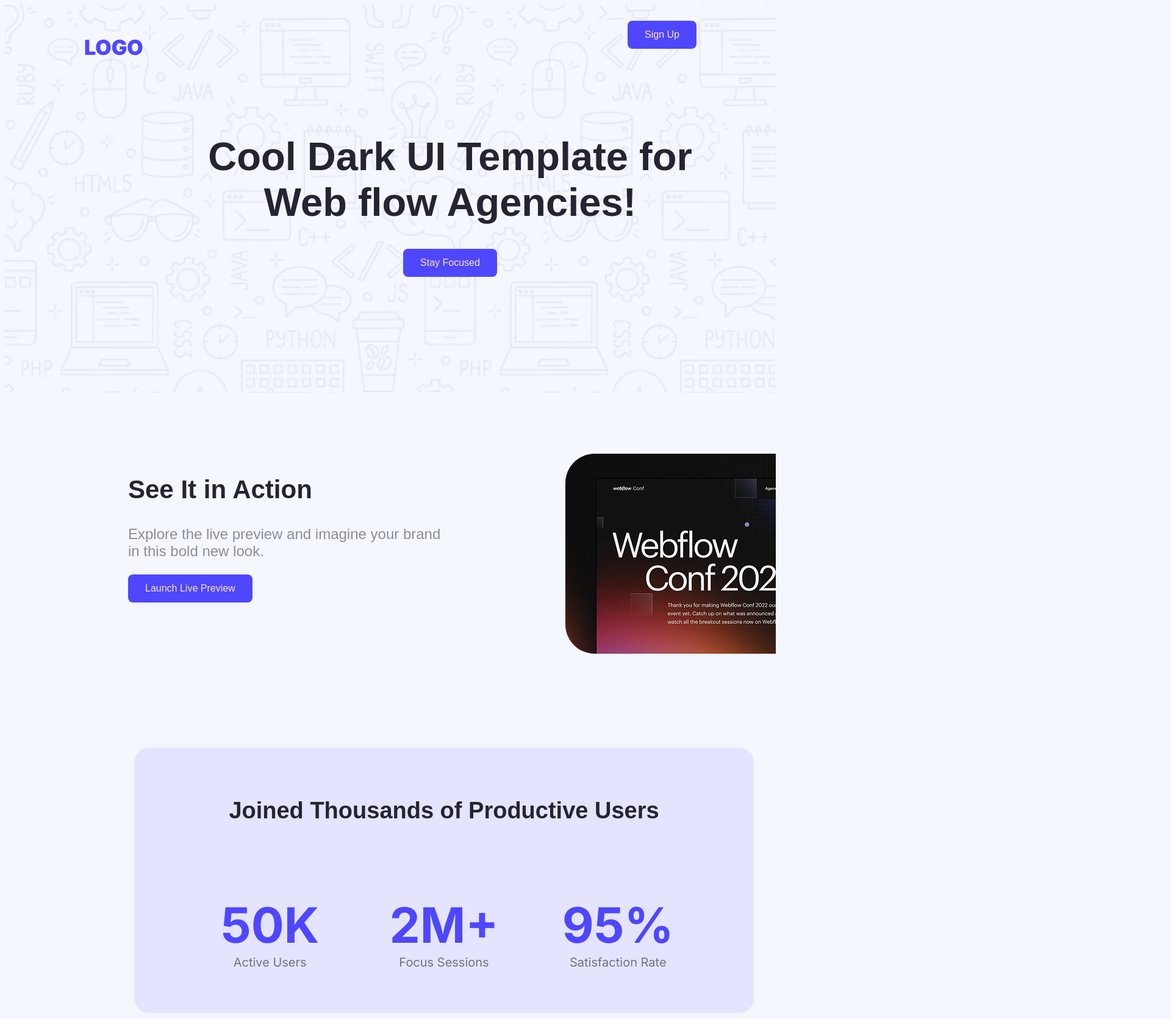
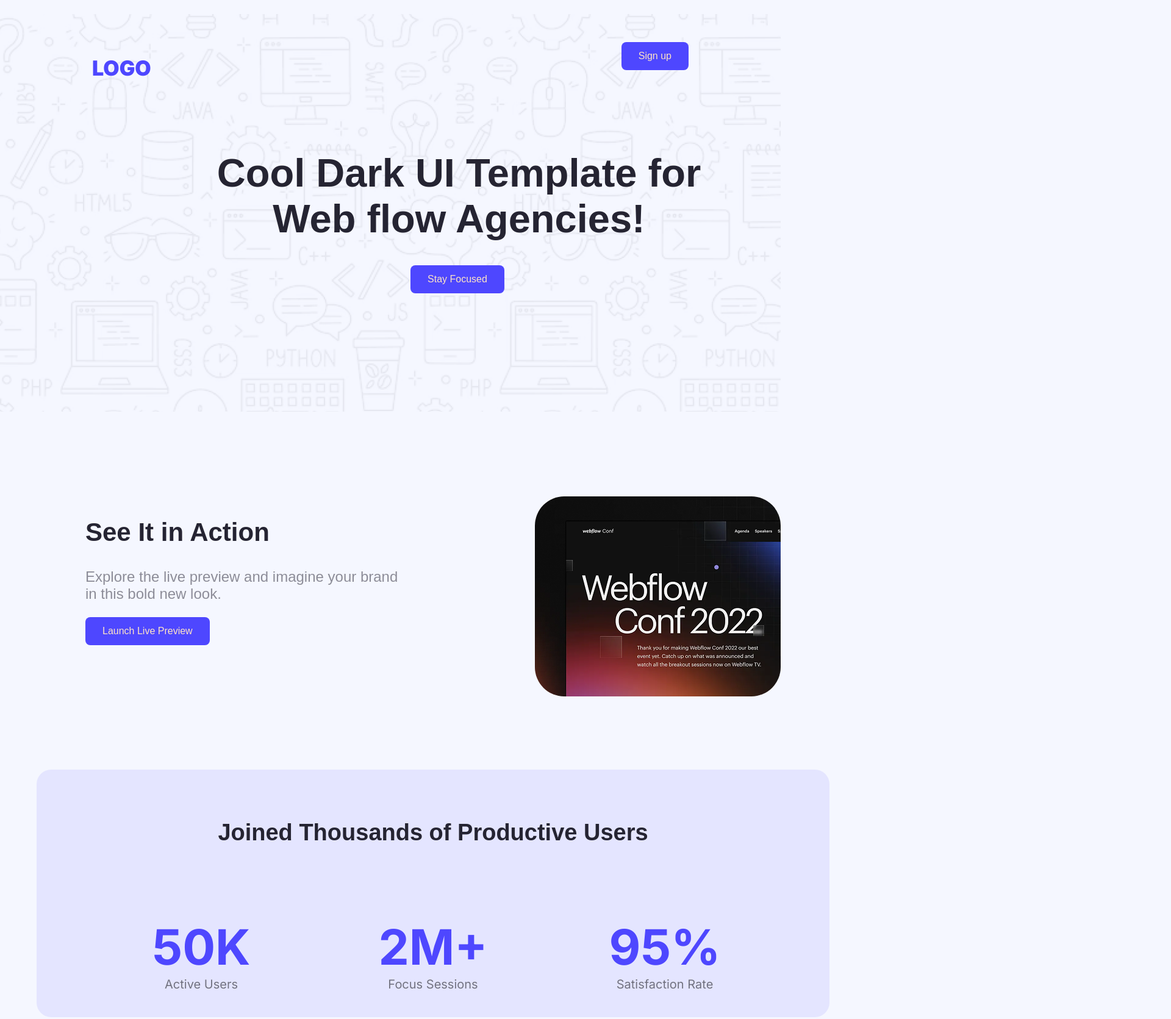
Before and after one commit to Shariful-01/B12A01-landing-launchpad, a plain HTML site: page index.html in a window 1280 px wide. Shown: the top 1671 px of the page at 61% size, 1920 px wide, since content can reach past the window. Drawn offline with Linux system fonts and the light colour scheme.

Commit message:
added decoration

```diff
--- a/index.html
+++ b/index.html
@@ -13,20 +13,20 @@
 </head>
 <body class="webpage">
     <header class="header">
-        <nav >
+        <nav>
             <h3 class="inter-font nav-logo">LOGO</h3>
            <ul>
-            <li><div class="button-wrapper raleway-font"><button class="glow-button">Sign Up</button></div></li>
+            <li><button class="glow-button raleway-font">Sign up</button></li>
            </ul>
         </nav>
-        <div class="banner  ">
+        <div class="banner">
             <p class="banner-paragraph raleway-font">Cool Dark UI Template for Web flow Agencies!</p>
             <div class="button-wrapper raleway-font"><button class="glow-button">Stay Focused</button></div>
         </div>
     </header>
     <main>
         <!-- action section style -->
-        <section>
+        <section class="actionpage-position">
             <div class="action-page">
                 <div class="action-left">
                     <h2 class="action-tittle raleway-font">See It in Action</h2>
@@ -133,7 +133,7 @@
         <!-- this is touch section -->
          <section class="contra">
             <div class="contact-form">
-  <h1 class="get-touch">Let's Get in Touch</h1>
+  <h1 class="raleway-font">Let's Get in Touch</h1>
   <form>
     <label class="inter-font">Email</label>
     <input type="email" placeholder="example@email.com">
--- a/stylee/style.css
+++ b/stylee/style.css
@@ -1,34 +1,34 @@
-/* webpage decoration */
-html, body {
-  overflow-x: hidden;
-}
-
-
-
 /* whole page style */
 .webpage{
     background-color: #F5F7FF;
-    overflow-x: hidden;
 }
 main{
-    max-width: 1140px;
+    max-width: 100%;
     margin: 0 auto;
 }
+body {
+  display: flex;
+  flex-direction: column;
+  justify-content: center;
+  /* align-items: center; */
+  min-height: 100vh;
+  margin: 0;
+}
+
 /*header background */
 .header{
     background-image: url(../Assets/Hero-bg.png);
     background-repeat: no-repeat;
-    margin: -40px -20px;
-    height: 700px;
+    /* width: 1440px; */
+    height: 698px;
     background-position: center;
 }
 /* font style */
 .inter-font {
   font-family: "Inter", sans-serif;
   font-optical-sizing: auto;
- font-weight: 900;
+  font-weight: 900;
   font-style: normal;
-  /* margin:0 auto; */
 }
 
 .raleway-font {
@@ -43,12 +43,11 @@ nav{
     display: flex;
     align-items: center;
     /* width: 1140px; */
-    /* height: 151px; */
-    margin: 0px 150px;
-    padding: 50px 0px;
+    height: 151px;
+    margin: 10px 151px;
+    padding: 10px 0px;
     justify-content: space-between;
     gap: auto;
-    text-align: center;
 }
 nav ul li{
     list-style: none;
@@ -81,7 +80,8 @@ nav ul li{
     margin-top: 158px;
     margin-bottom: 200px;
     margin: 0 auto;
-    /* height: 700px; */
+    /* width: 905px; */
+    /* height: 237px; */
     align-items: center;
     text-align: center;
     justify-content: center;
@@ -93,16 +93,20 @@ nav ul li{
     font-weight: 700;
     font-size: 65px;
     color: #252432;
-    /* width: 905px; */
+    width: 905px;
     height: 152px;
     margin-bottom: 37px;
+    justify-content: center;
 }
 /* actionsection style */
+.actionpage-position{
+
+}
 .action-page{
     display: flex;
-    gap: 200px;
+    gap: 220px;
     padding: 116px 160px 0px 140px;
-    /* margin: 0px 150px; */
+    width: 1440px;
 
 }
 .action-left{
@@ -113,7 +117,6 @@ nav ul li{
    font-weight: 700;
     font-size: 42px;
     color: #252432;
-    width: 517px;
 }
 .action-sub-tittle{
     font-weight: 400;
@@ -130,9 +133,9 @@ nav ul li{
     background-color: rgba(78, 71, 255, 0.1);
     border-radius: 24px;
     padding: 50px 80px;
-    width: 856px;
-    /* height: 306px; */
-    margin: 150px;
+    width: 1140px;
+    height: 306px;
+    margin: 116px 160px 0px 60px;
 }
 .product-div{
     display:flex;
@@ -164,14 +167,13 @@ nav ul li{
      margin-top: 0;
   line-height: 1.1;
 }
-/* this is extra part */
+/* this is ertra part */
 .promo-section{
     text-align: center;
-  padding: 70px 150px;
+  padding: 140px 70px;
   background-color: #ffffff;
   border-radius: 14px;
-  margin: 50px 150px;
-
+  width: 1215px;
 }
 
 .promo-section p {
@@ -208,19 +210,13 @@ nav ul li{
 } */
 .contact-form {
   display: flex;
-   margin: 50px 15px;
-   /* height:auto; */
+   width: 1200px;
    gap: 150px;
     padding: 116px 160px 0px 140px;
     align-items: center;
+
 }
-.get-touch{
-  width: 530px;
-  height: 230px;
-  font-family: "Raleway", sans-serif;
-  font-size: 97px;
-  font-weight: bold;
-}
+
 /* Heading */
 .contact-form h1 {
  font-size: 97px;
@@ -263,11 +259,11 @@ nav ul li{
 
 /* this is user say page */
 .testimonial-section {
-  padding: 50px 20px;
+  padding: 60px 20px;
   /* background-color: #f9f9f9; */
   text-align: center;
   font-family: 'Raleway', sans-serif;
-   width: 1280px;
+   width: 1380px;
    margin-top: 10px;
 }
 
@@ -378,7 +374,6 @@ nav ul li{
   padding: 100px 20px;
   background-color: #ffffff;
   font-family: 'inter', sans-serif;
-  margin: -20px;
 }
 
 
```
